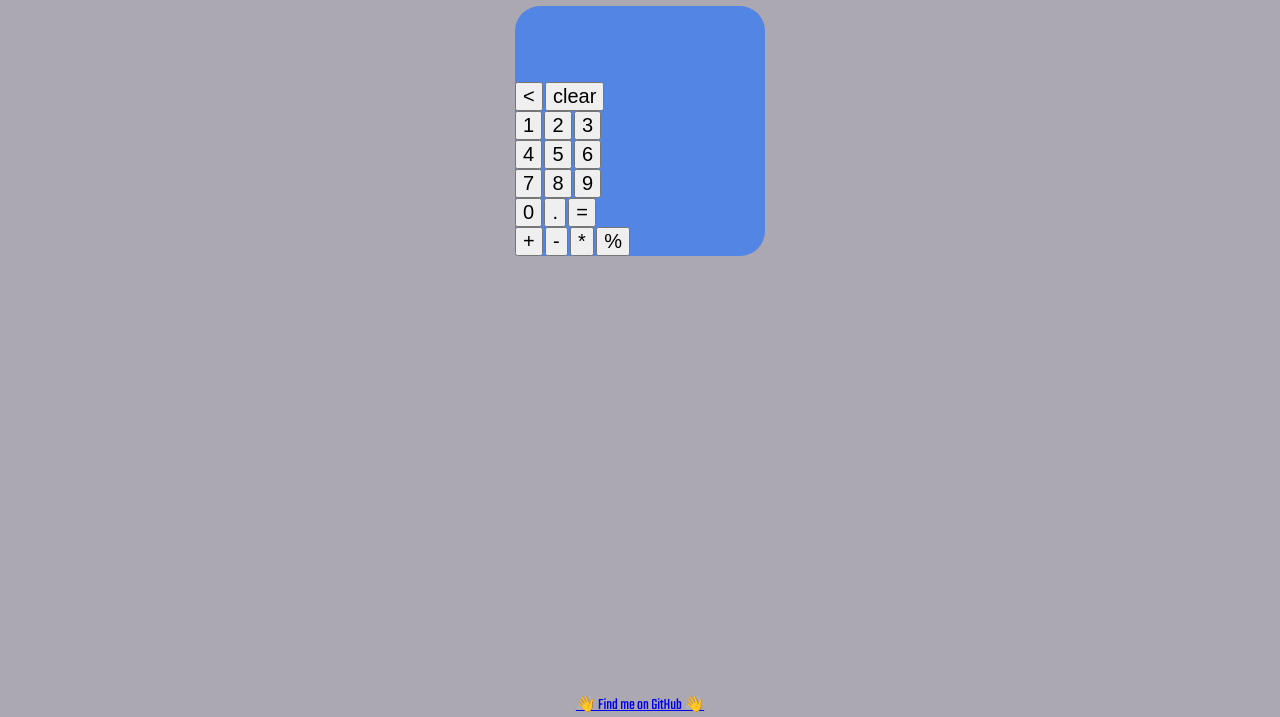
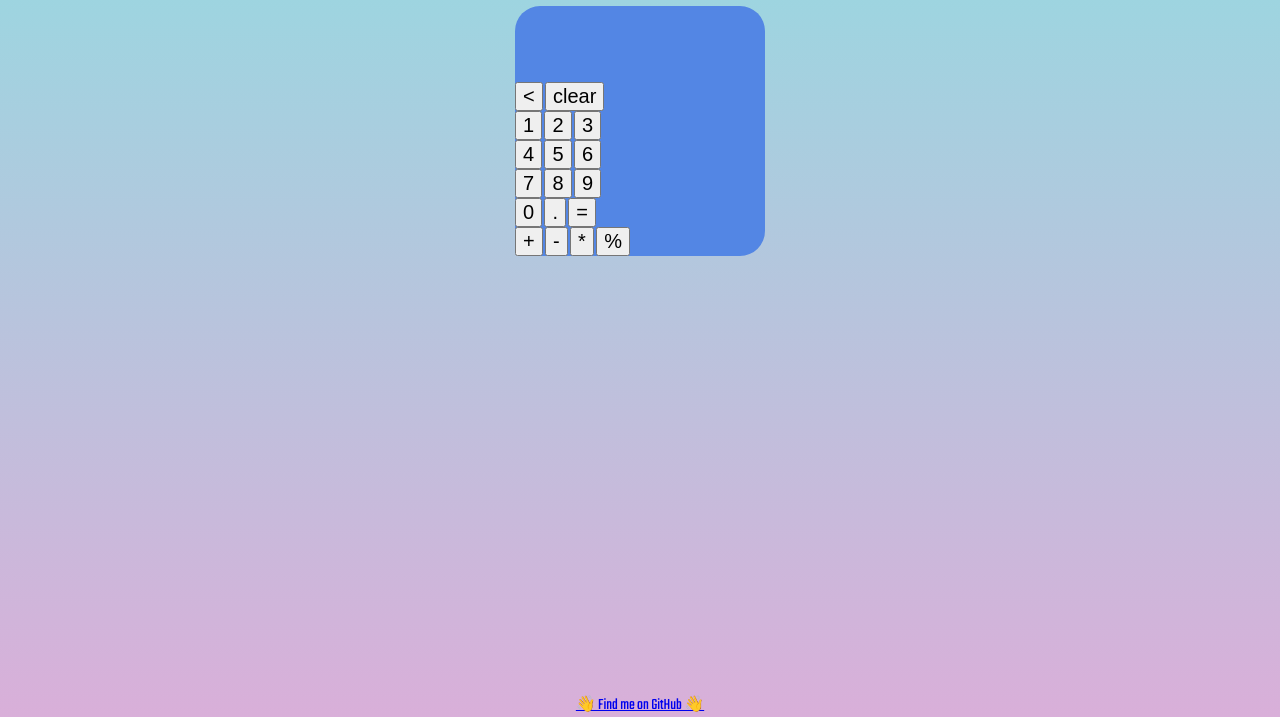
Before and after one commit to logan-bobo/calculator_js, a plain HTML site: page index.html in a window 1280 px wide. Shown: the part 83-800 px from the top of the page. Drawn offline with Linux system fonts and the light colour scheme.

Commit message:
add gradient to background

```diff
--- a/css/style.css
+++ b/css/style.css
@@ -6,7 +6,8 @@ body {
     justify-content: space-between;
     margin: 0;
     min-height: 100vh;
-    background: #ABA8B2;
+    background-color: #D9AFD9;
+    background-image: linear-gradient(0deg, #D9AFD9 0%, #97D9E1 100%);
     color: #4C4B63;
 }
 
```
